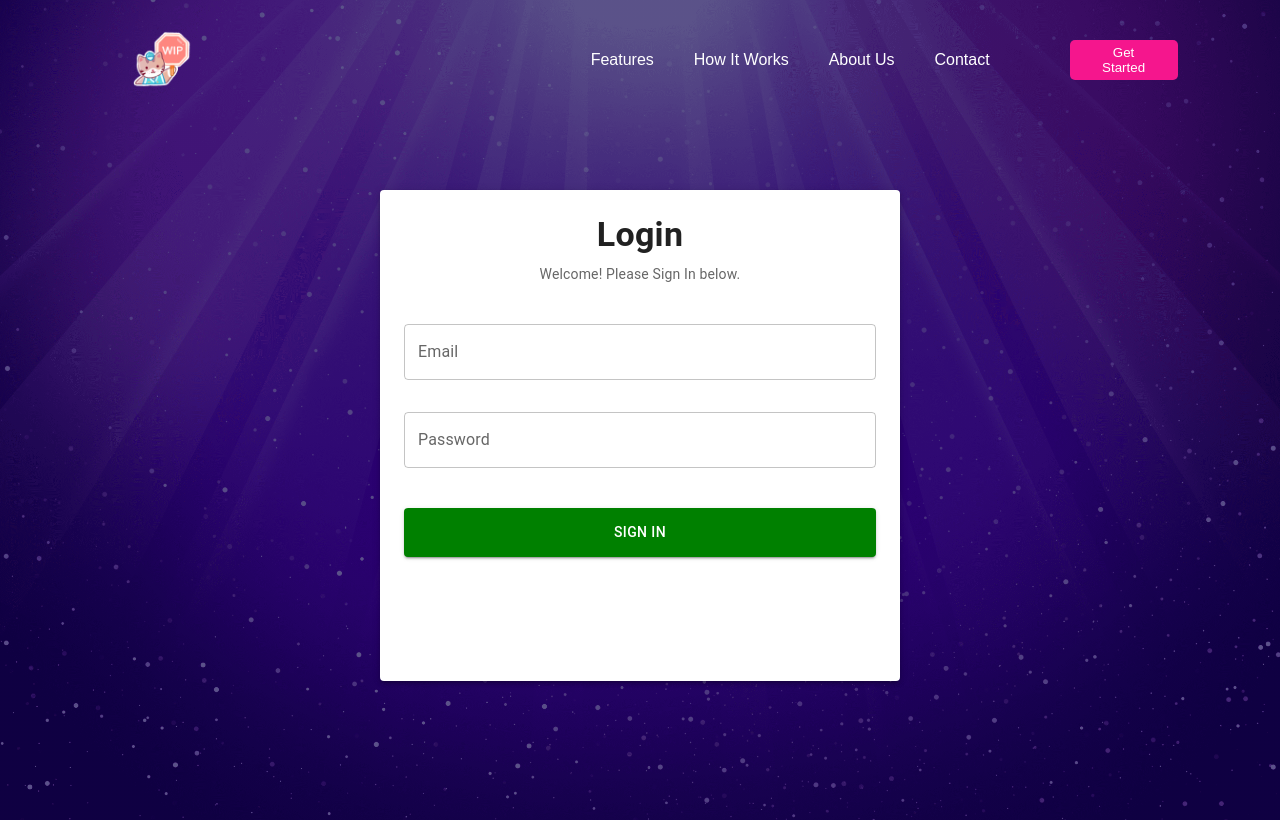
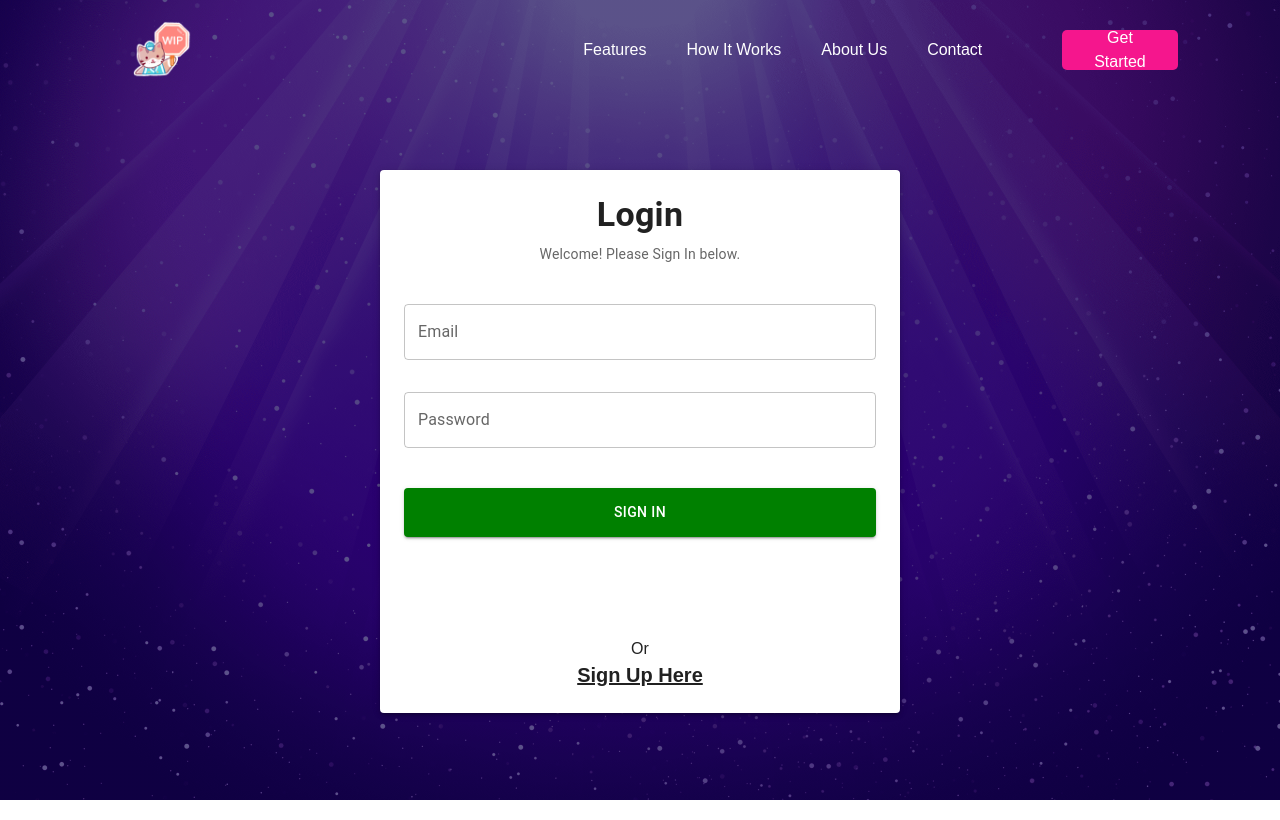
Before and after one commit to siliang0426/EmpowerCalendar, a React (Create React App) app in the folder frontend/: page /auth/sign-in in a window 1280 px wide. Built offline with nearby package versions, Linux system fonts and the light colour scheme; no server answers.

Commit message:
nav between sign in and sign up pages

```diff
--- a/frontend/package.json
+++ b/frontend/package.json
@@ -41,5 +41,8 @@
       "last 1 firefox version",
       "last 1 safari version"
     ]
+  },
+  "devDependencies": {
+    "tailwindcss": "^3.4.7"
   }
 }
--- a/frontend/src/App.css
+++ b/frontend/src/App.css
@@ -1,5 +1,8 @@
+@tailwind base;
+@tailwind components;
+@tailwind utilities;
+
 .App {
-
 }
 
 .App-logo {
--- a/frontend/src/components/Login.jsx
+++ b/frontend/src/components/Login.jsx
@@ -82,6 +82,10 @@ const Login = () => {
     submitLogin();
   };
 
+  const navToSignUp = () => {
+    navigate("/auth/sign-up");
+  };
+
   return (
     <Container maxWidth="sm">
       <Box sx={{ mt: 8, p: 2 }}>
@@ -139,6 +143,15 @@ const Login = () => {
               Sign In
             </Button>
             <GoogleAuthBtn />
+            <div>
+              <p className="text-center">Or</p>
+              <h2
+                className="text-xl font-bold underline text-center hover:cursor-pointer"
+                onClick={navToSignUp}
+              >
+                Sign Up Here
+              </h2>
+            </div>
           </form>
         </Paper>
       </Box>
--- a/frontend/src/components/SignUp.jsx
+++ b/frontend/src/components/SignUp.jsx
@@ -10,6 +10,7 @@ import {
 } from "@mui/material";
 import toast from "react-hot-toast";
 import GoogleAuthBtn from "./GoogleAuthBtn";
+import { useNavigate } from "react-router-dom";
 
 const backendURL = process.env.REACT_APP_BACKEND_URL;
 
@@ -22,6 +23,7 @@ const SignUp = () => {
     confirmPassword: "",
   });
   const [errors, setErrors] = useState({});
+  const navigate = useNavigate();
 
   const validateEmail = (email) => {
     const emailPattern = /^[a-zA-Z0-9._%+-]+@gmail\.com$/;
@@ -95,6 +97,10 @@ const SignUp = () => {
     if (Object.keys(validationErrors).length !== 0) return;
 
     submitSignUp();
+  };
+
+  const navToSignIn = () => {
+    navigate("/auth/sign-in");
   };
 
   return (
@@ -184,6 +190,15 @@ const SignUp = () => {
               Submit
             </Button>
             <GoogleAuthBtn />
+            <div>
+              <p className="text-center">Or</p>
+              <h2
+                className="text-xl font-bold underline text-center hover:cursor-pointer"
+                onClick={navToSignIn}
+              >
+                Already Have an Account?
+              </h2>
+            </div>
           </form>
         </Paper>
       </Box>
--- /dev/null
+++ b/frontend/tailwind.config.js
@@ -0,0 +1,8 @@
+/** @type {import('tailwindcss').Config} */
+module.exports = {
+  content: ["./src/**/*.{html,js,jsx}"],
+  theme: {
+    extend: {},
+  },
+  plugins: [],
+};
```
Also changed, not shown: 1 other file (tests, documents, lock files or other folders).
